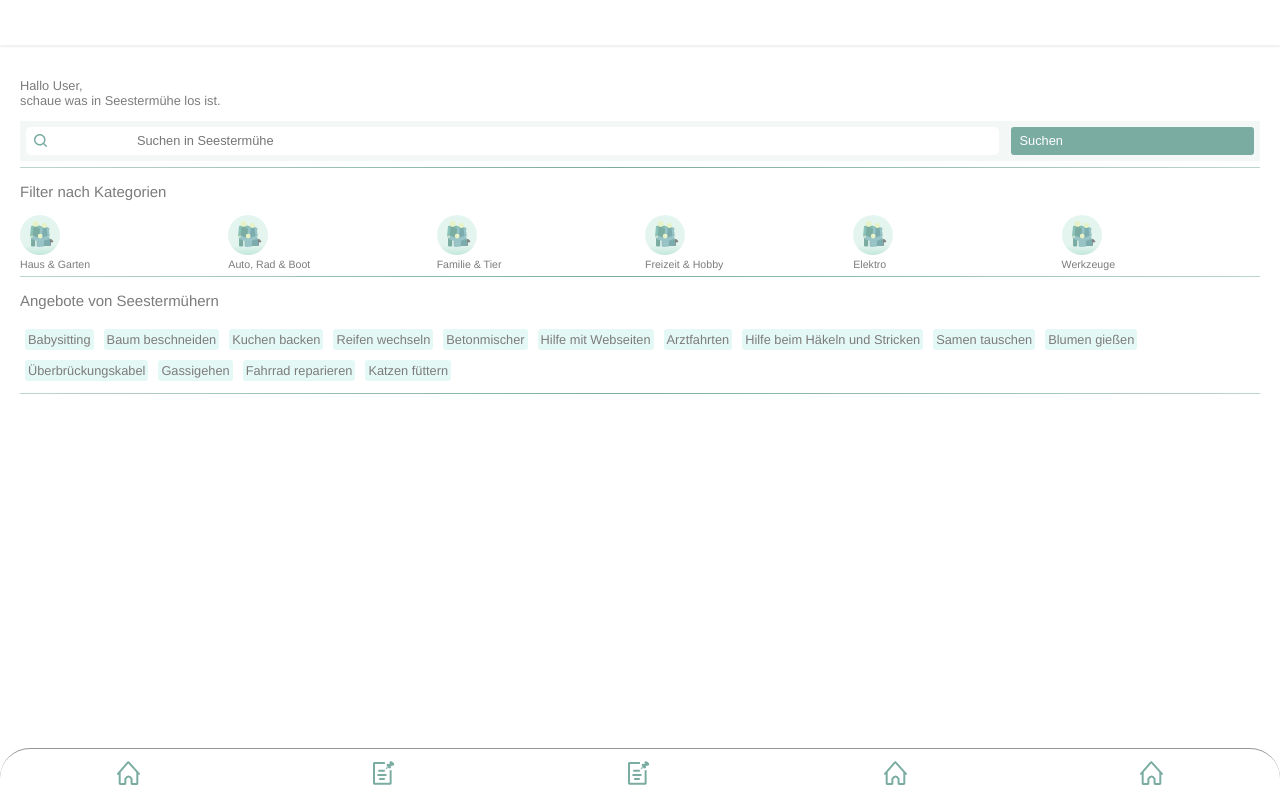
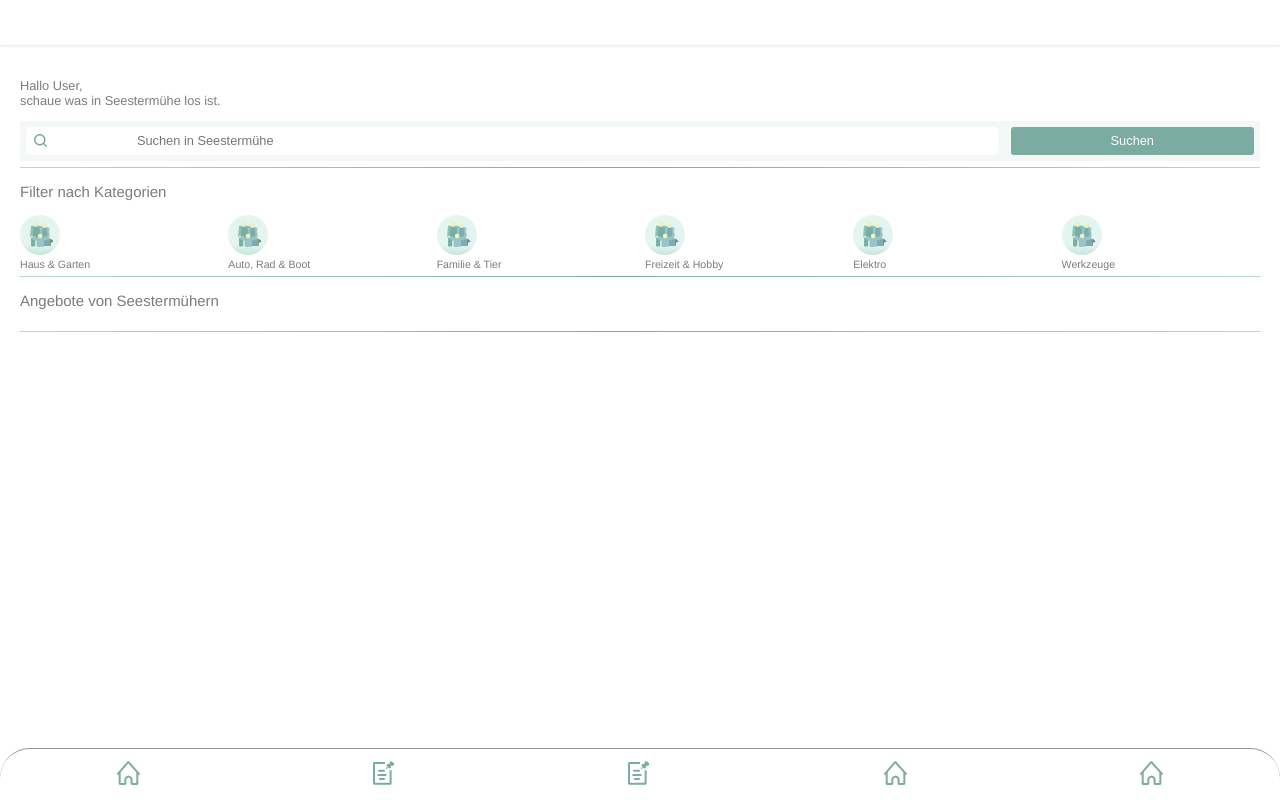
Before and after one commit to jreisswig/capstone-project, a React (Create React App) app: page / in a window 1280 px wide. Built offline with nearby package versions, Linux system fonts and the light colour scheme.

Commit message:
Filter searchbar

```diff
--- a/src/Form.js
+++ b/src/Form.js
@@ -25,7 +25,7 @@ export default function Form({ handleAddPost }) {
         showMessage()
       }}
     >
-      <Label for="title"></Label>
+      <Label HtmlFor="title"></Label>
       <Input
         type="text"
         name="title"
@@ -42,7 +42,7 @@ export default function Form({ handleAddPost }) {
 
       <Headline4>Wähle eine Kategorie:</Headline4>
       <Categories />
-      <Label for="description"></Label>
+      <Label HtmlFor="description"></Label>
       <TextArea
         type="textarea"
         name="description"
@@ -60,7 +60,7 @@ export default function Form({ handleAddPost }) {
         placeholder="Beschreibe mit ein paar Worten, wobei du Hilfe benötigst
             oder was du suchst. *"
       ></TextArea>
-      <Label for="name"></Label>
+      <Label HtmlFor="name"></Label>
       <Input
         type="text"
         name="name"
@@ -75,7 +75,7 @@ export default function Form({ handleAddPost }) {
         placeholder="Angezeigter Name *"
       ></Input>
       <Flex>
-        <Label for="phonenumber"></Label>
+        <Label HtmlFor="phonenumber"></Label>
         <ContactInput
           type="text"
           name="phonenumber"
@@ -89,7 +89,7 @@ export default function Form({ handleAddPost }) {
           placeholder="Telefonnummer"
         ></ContactInput>
 
-        <Label for="email"></Label>
+        <Label HtmlFor="email"></Label>
         <ContactInput
           type="text"
           name="email"
@@ -104,7 +104,7 @@ export default function Form({ handleAddPost }) {
         ></ContactInput>
       </Flex>
       <legend>Felder mit * sind erforderlich</legend>
-      <label for="submit"></label>
+      <label HtmlFor="submit"></label>
       <StyledSubmit
         id="submit"
         type="submit"
--- a/src/Home.js
+++ b/src/Home.js
@@ -1,17 +1,20 @@
-import React from 'react'
+import React, { useState } from 'react'
 import Offer from './Offer'
 import Categories from './Categories'
 import Searchbar from './Searchbar'
 import styled from 'styled-components/macro'
 
 export default function Home({ offers, posts }) {
+  const [searchPhrase, setSearchPhrase] = useState(null)
+  console.log(searchPhrase)
+
   return (
     <HomeContainer>
       <Paragraph>
         Hallo User, <br /> schaue was in Seestermühe los ist.
       </Paragraph>
 
-      <Searchbar />
+      <Searchbar handleChange={(event, input) => handleSubmit(event, input)} />
       <Line />
       <Headline3>Filter nach Kategorien</Headline3>
       <Categories />
@@ -19,7 +22,7 @@ export default function Home({ offers, posts }) {
       <Headline3>Angebote von Seestermühern</Headline3>
       <TagContainer>
         {offers
-          .filter(offer => offer.title)
+          .filter(offer => offer.title == searchPhrase)
           .map((offer, index) => (
             <Offer {...offer} key={index} />
           ))}
@@ -32,6 +35,19 @@ export default function Home({ offers, posts }) {
       </PostContainer> */}
     </HomeContainer>
   )
+  // function handleSearch(input) {
+  //   console.log({offers
+  //     .filter(offer => offer.title.includes({ input })
+  //     .map((offer, index) => (
+  //       <Offer {...offer} key={index} />
+  //     ))})
+  // }
+
+  function handleSubmit(event, input) {
+    event.preventDefault()
+    setSearchPhrase(input)
+    // console.log(input)
+  }
 }
 
 const HomeContainer = styled.div`
--- a/src/Searchbar.js
+++ b/src/Searchbar.js
@@ -1,25 +1,34 @@
-import React from 'react'
+import React, { useState } from 'react'
 import Searchgreen from './images/Searchgreen.svg'
 import styled from 'styled-components/macro'
 
-export default function Searchbar() {
+export default function Searchbar({ handleChange }) {
+  const [input, setInput] = useState('')
+
   return (
-    <Form>
+    <Form
+      onSubmit={event => handleChange(event, input)}
+      //   onSubmit={event => {
+      //     event.preventDefault()
+      //    handleChange(input)
+      //   }}
+    >
       <InputWrapper>
         <Searchicon>
           <img src={Searchgreen} alt="Searchicon" height="13px" width="13px" />
         </Searchicon>
-        <Label for="search"></Label>
+        <Label htmlFor="search"></Label>
         <Input
           type="search"
           name="search"
           id="search"
           placeholder="Suchen in Seestermühe"
+          onInput={event => setInput(event.target.value)} //von jan : onInput={event => handleChange(event.taget.value)}
         ></Input>
       </InputWrapper>
       <StyledSubmit
         id="search"
-        type="search"
+        type="submit"
         name="search"
         value="Suchen"
       ></StyledSubmit>
@@ -65,5 +74,6 @@ const StyledSubmit = styled.input`
   border-radius: 3px;
   color: white;
   padding: 9px;
+  padding-top: 6px;
   font-size: 1rem;
 `
```
